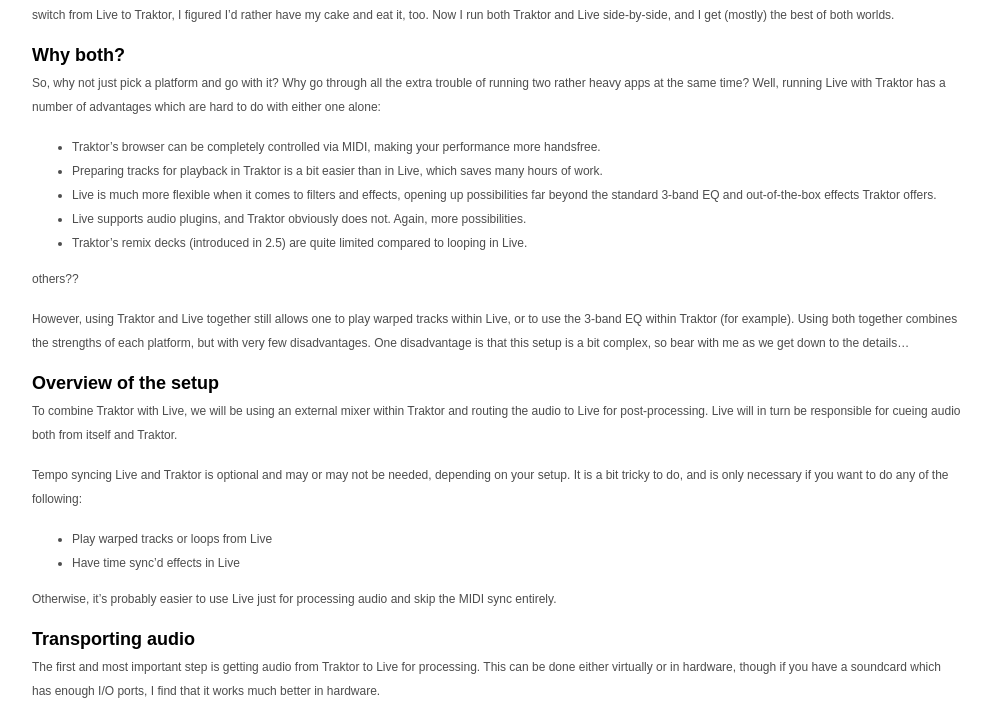
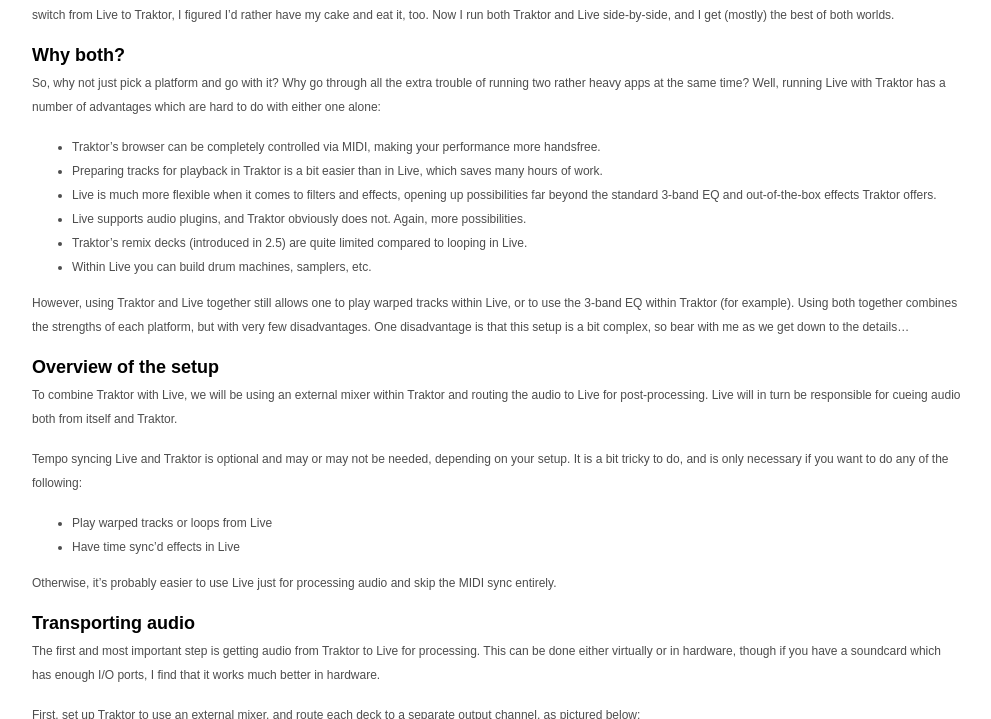
Before and after one commit to teragonaudio/Website, a Jekyll site: the page built from _posts/2012-06-20-DJing-with-Traktor-and-Ableton-Live-together.md, in a window 1280 px wide and 900 px high, scrolled down 365 px, cut to the strip 0-719 px from the top of the window. Shown: the whole strip, without its empty margins (143-1134 px from the left). Built offline with Jekyll 4.4.1, drawn with Linux system fonts in a browser that asks for light colours.

Commit message:
Add final point, finish article

```diff
--- a/_posts/2012-06-20-DJing-with-Traktor-and-Ableton-Live-together.md
+++ b/_posts/2012-06-20-DJing-with-Traktor-and-Ableton-Live-together.md
@@ -43,8 +43,7 @@
   possibilities.
 * Traktor's remix decks (introduced in 2.5) are quite limited compared to
   looping in Live.
-
-others??
+* Within Live you can build drum machines, samplers, etc.
 
 However, using Traktor and Live together still allows one to play warped
 tracks within Live, or to use the 3-band EQ within Traktor (for example).
```
